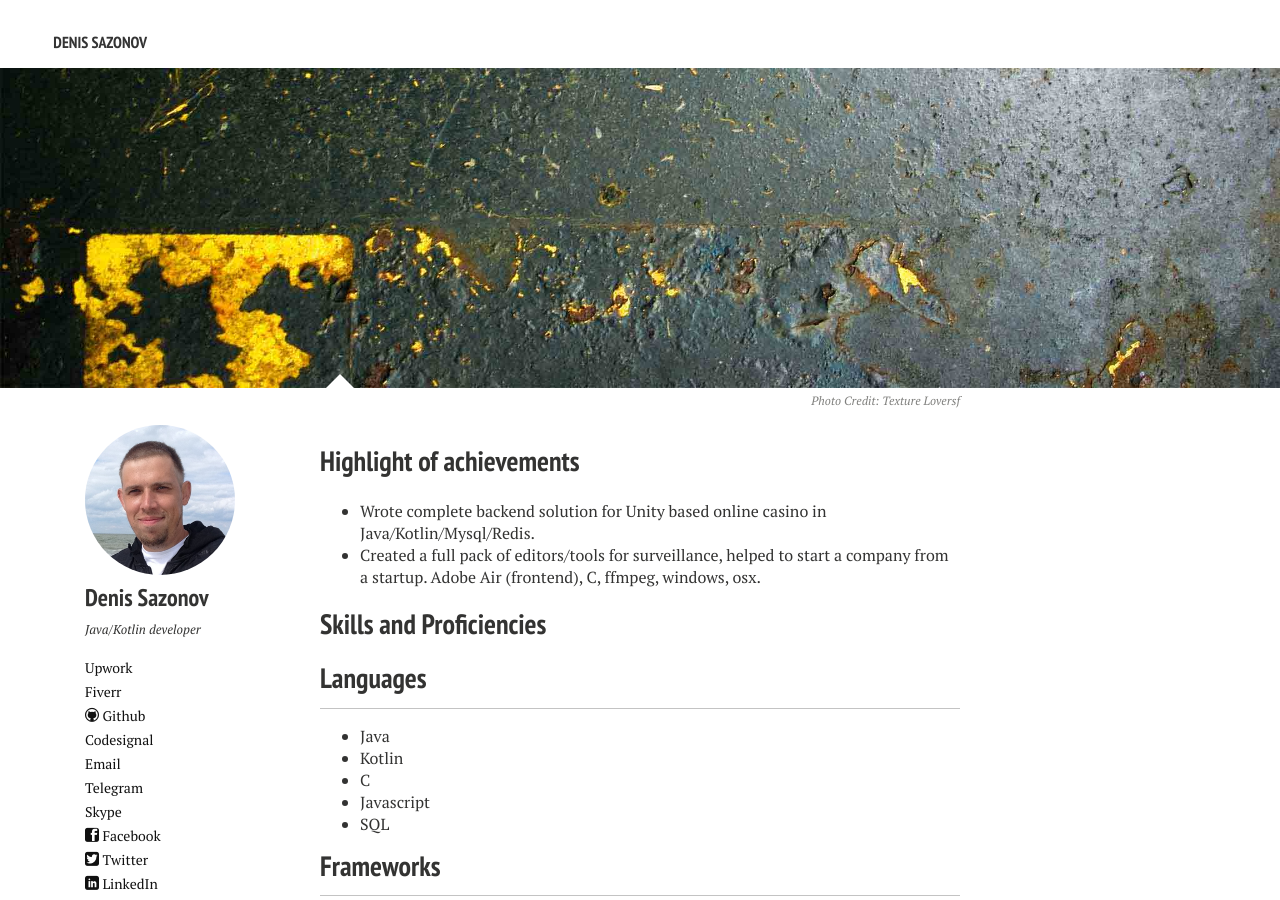
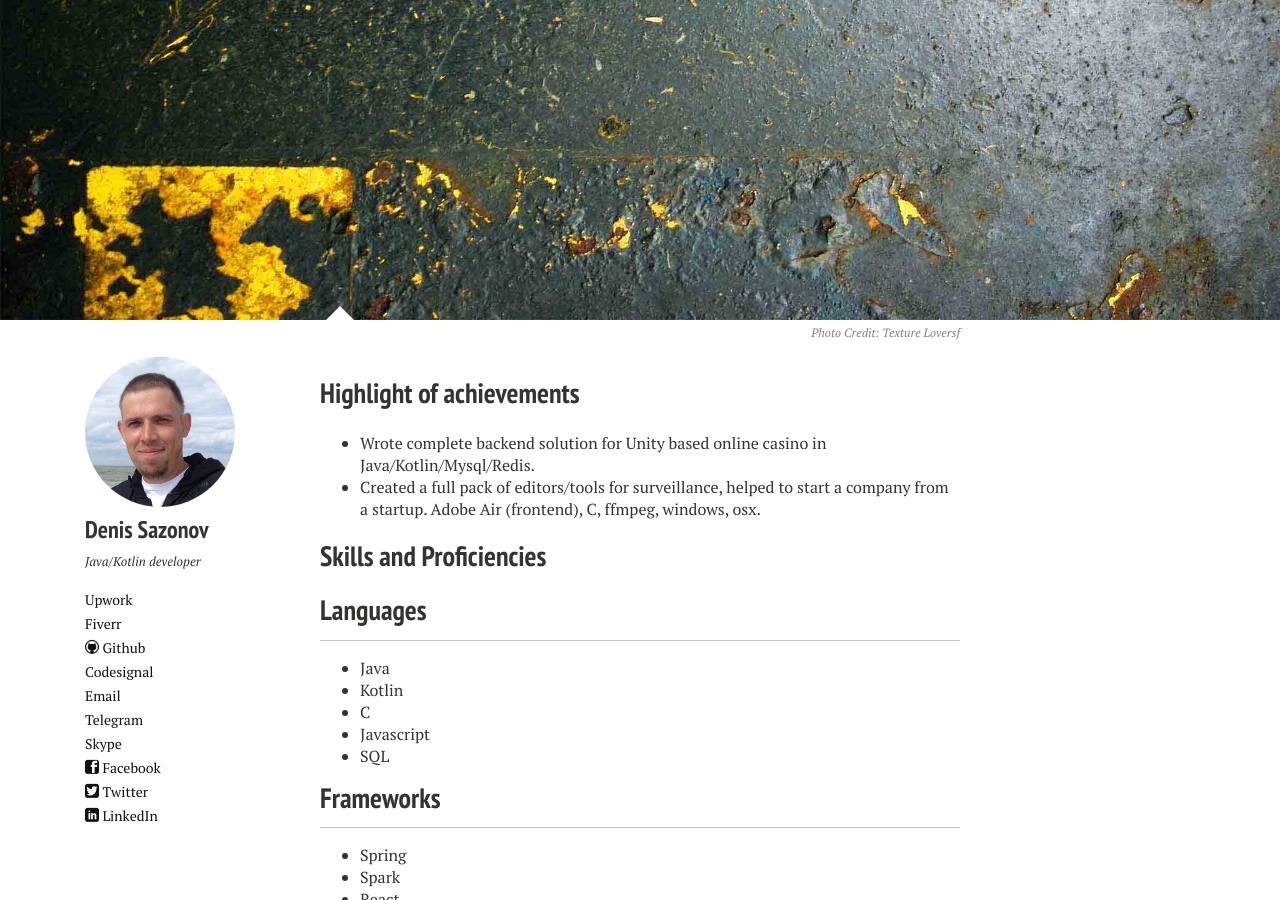
Before and after one commit to sadensmol/sadensmol.github.com, a Jekyll site: the page built from index.md, in a window 1280 px wide and 900 px high. Built offline with Jekyll 4.4.1, drawn with Linux system fonts in a browser that asks for light colours; nearby versions of some CDN libraries; our own code applies the rules of GitHub Pages for plain Markdown files.

Commit message:
fixed up index page

```diff
--- a/_includes/navigation.html
+++ /dev/null
@@ -1,14 +0,0 @@
-<div class="navigation-wrapper">
-	<div class="site-name">
-		<a href="{{ site.url }}">{{ site.title }}</a>
-	</div><!-- /.site-name -->
-	<div class="top-navigation">
-		<nav role="navigation" itemscope itemtype="http://schema.org/SiteNavigationElement">
-		    <ul>
-		        {% for link in site.links %}
-				<li><a href="{% if link.external %}{{ link.url }}{% else %}{{ site.url }}{{ link.url }}{% endif %}" {% if link.external %}target="_blank"{% endif %}>{{ link.title }}</a></li>
-		        {% endfor %}
-		    </ul>
-		</nav>
-	</div><!-- /.top-navigation -->
-</div><!-- /.navigation-wrapper -->
--- a/_layouts/home.html
+++ b/_layouts/home.html
@@ -10,8 +10,6 @@
 <body class="home" itemscope itemtype="http://schema.org/WebPage">
 
 {% include browser-upgrade.html %}
-
-{% include navigation.html %}
 
 {% if page.image.feature %}<div class="image-wrap">
   <img src="{{ site.url }}/images/{{ page.image.feature }}" alt="{{ page.title }} feature image" itemprop="primaryImageOfPage">
```
Also changed, not shown: css/main.css (+0 -9 lines).
